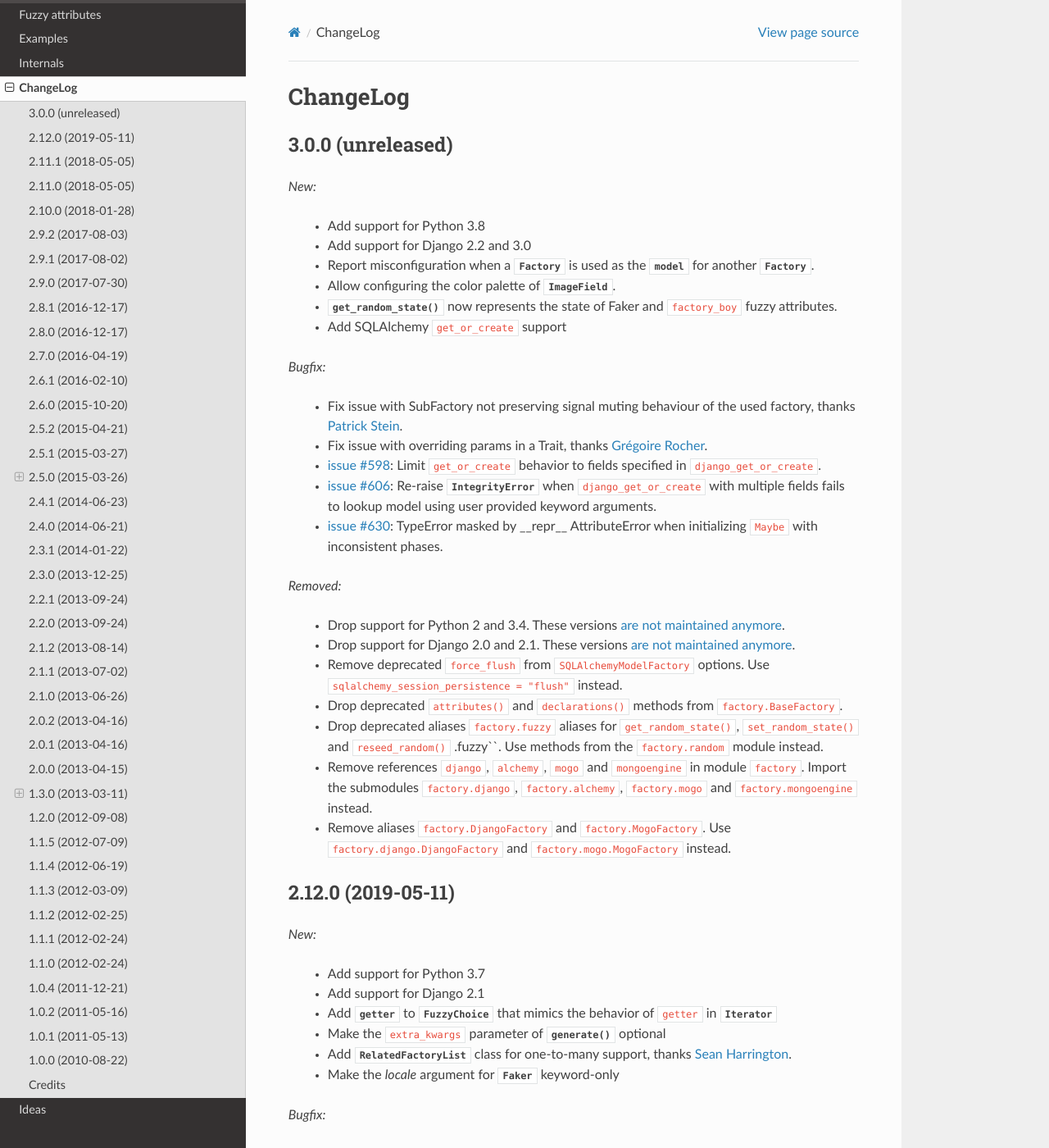
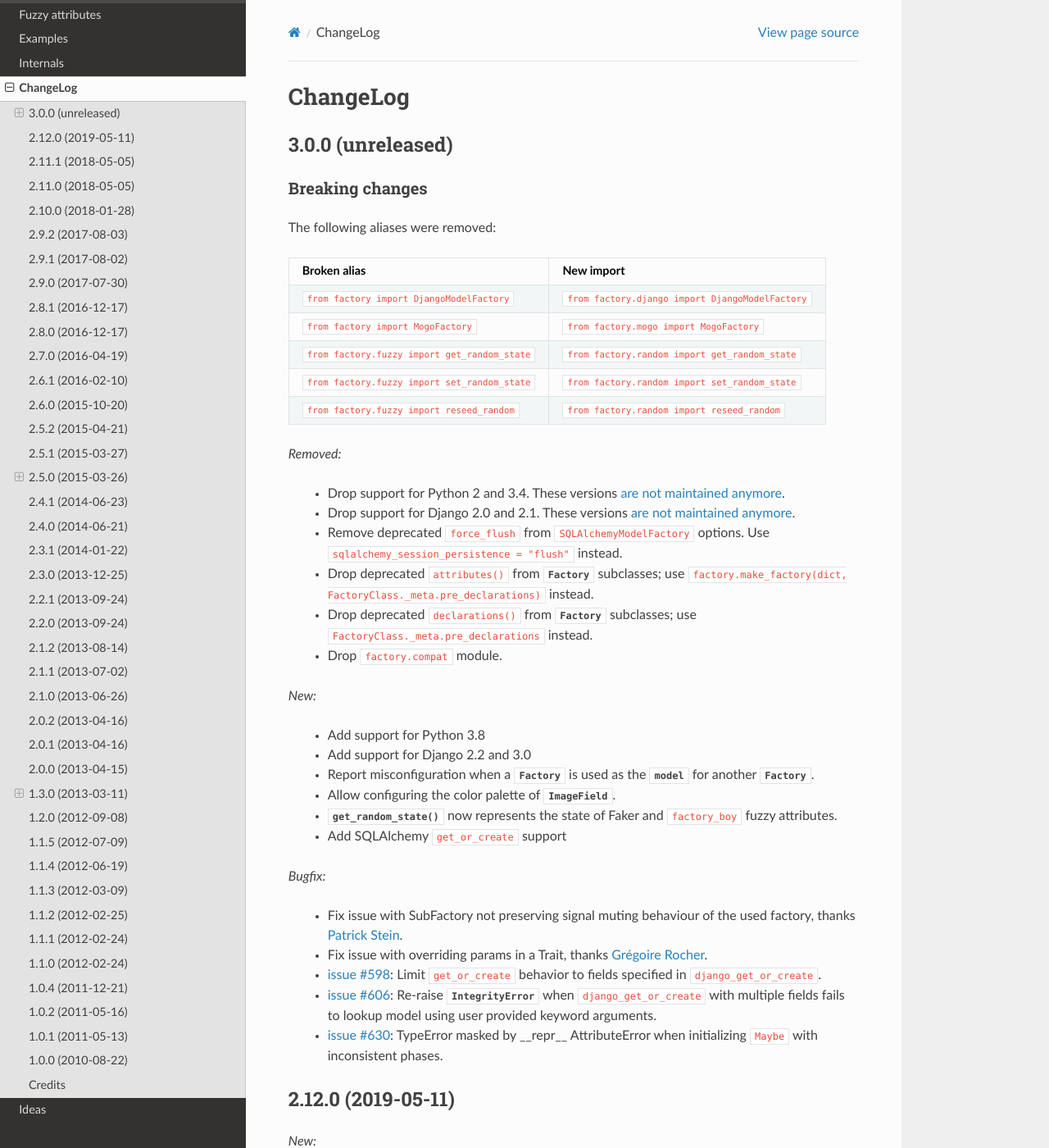
Before and after one commit to FactoryBoy/factory_boy, a Sphinx documentation site: the page built from docs/changelog.rst, in a window 1280 px wide and 1400 px high. Shown: the whole window at 82% size. Built offline with Sphinx 7.4.7 and the Read the Docs theme 2.0.0, drawn with Linux system fonts in a browser that asks for light colours.

Commit message:
Make a breaking changes summary in change log
Helps users identify breaking changes and the recommended import.

Also, fix a couple formatting issues with the changelog.

```diff
--- a/docs/changelog.rst
+++ b/docs/changelog.rst
@@ -3,6 +3,36 @@ ChangeLog
 
 3.0.0 (unreleased)
 ------------------
+
+Breaking changes
+""""""""""""""""
+
+The following aliases were removed:
+
++------------------------------------------------+---------------------------------------------------+
+| Broken alias                                   | New import                                        |
++================================================+===================================================+
+| ``from factory import DjangoModelFactory``     | ``from factory.django import DjangoModelFactory`` |
++------------------------------------------------+---------------------------------------------------+
+| ``from factory import MogoFactory``            | ``from factory.mogo import MogoFactory``          |
++------------------------------------------------+---------------------------------------------------+
+| ``from factory.fuzzy import get_random_state`` | ``from factory.random import get_random_state``   |
++------------------------------------------------+---------------------------------------------------+
+| ``from factory.fuzzy import set_random_state`` | ``from factory.random import set_random_state``   |
++------------------------------------------------+---------------------------------------------------+
+| ``from factory.fuzzy import reseed_random``    | ``from factory.random import reseed_random``      |
++------------------------------------------------+---------------------------------------------------+
+
+*Removed:*
+
+    - Drop support for Python 2 and 3.4. These versions `are not maintained anymore <https://devguide.python.org/devcycle/#end-of-life-branches>`__.
+    - Drop support for Django 2.0 and 2.1. These versions `are not maintained anymore <https://www.djangoproject.com/download/#supported-versions>`__.
+    - Remove deprecated ``force_flush`` from ``SQLAlchemyModelFactory`` options. Use
+      ``sqlalchemy_session_persistence = "flush"`` instead.
+    - Drop deprecated ``attributes()`` from :class:`~factory.Factory` subclasses; use
+      ``factory.make_factory(dict, FactoryClass._meta.pre_declarations)`` instead.
+    - Drop deprecated ``declarations()`` from :class:`~factory.Factory` subclasses; use ``FactoryClass._meta.pre_declarations`` instead.
+    - Drop ``factory.compat`` module.
 
 *New:*
 
@@ -20,23 +50,6 @@ ChangeLog
     - :issue:`598`: Limit ``get_or_create`` behavior to fields specified in ``django_get_or_create``.
     - :issue:`606`: Re-raise :class:`~django.db.IntegrityError` when ``django_get_or_create`` with multiple fields fails to lookup model using user provided keyword arguments.
     - :issue:`630`: TypeError masked by __repr__ AttributeError when initializing ``Maybe`` with inconsistent phases.
-
-*Removed:*
-
-    - Drop support for Python 2 and 3.4. These versions `are not maintained anymore <https://devguide.python.org/devcycle/#end-of-life-branches>`__.
-    - Drop support for Django 2.0 and 2.1. These versions `are not maintained anymore <https://www.djangoproject.com/download/#supported-versions>`__.
-    - Remove deprecated ``force_flush`` from ``SQLAlchemyModelFactory`` options. Use
-      ``sqlalchemy_session_persistence = "flush"`` instead.
-    - Drop deprecated ``attributes()`` and ``declarations()`` methods from ``factory.BaseFactory``.
-    - Drop deprecated aliases ``factory.fuzzy`` aliases for ``get_random_state()``, ``set_random_state()`` and
-      ``reseed_random()`` .fuzzy``. Use methods from the ``factory.random`` module instead.
-    - Remove references ``django``, ``alchemy``, ``mogo`` and ``mongoengine``
-      in module ``factory``. Import the submodules ``factory.django``,
-      ``factory.alchemy``, ``factory.mogo`` and ``factory.mongoengine``
-      instead.
-    - Remove aliases ``factory.DjangoFactory`` and ``factory.MogoFactory``. Use
-      ``factory.django.DjangoFactory`` and ``factory.mogo.MogoFactory``
-      instead.
 
 
 2.12.0 (2019-05-11)
```
